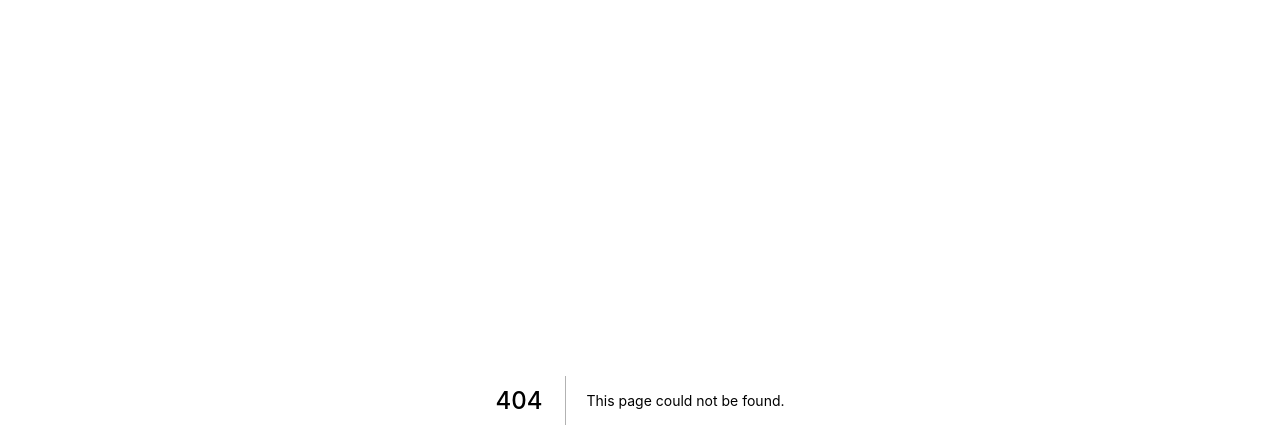
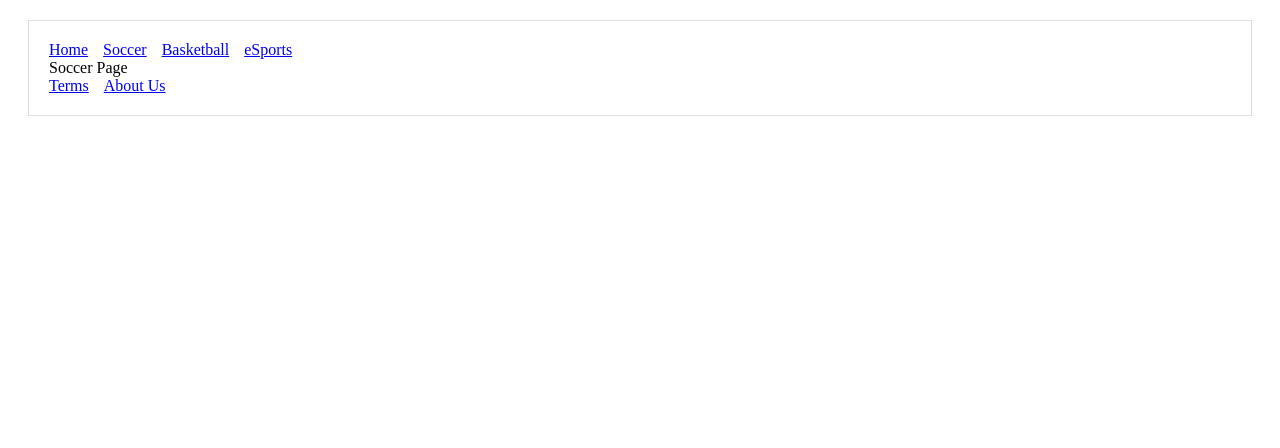
Before and after one commit to score247/prgressive-web-app, a Next.js app: page /soccer in a window 1280 px wide. Before the commit this address had no page. Shown: the top 448 px of the page. Built offline with nearby package versions, Linux system fonts and the light colour scheme.

Commit message:
00000 - update pages

```diff
--- a/components/shared/Footer.tsx
+++ b/components/shared/Footer.tsx
@@ -1,5 +1,5 @@
-import * as React from 'react';
-import Link from 'next/link';
+import * as React from "react";
+import Link from "next/link";
 
 const linkStyle = {
   marginRight: 15
@@ -7,10 +7,10 @@ const linkStyle = {
 
 const Footer = () => (
   <div>
-        <Link href="/index">
+    <Link href="/">
       <a style={linkStyle}>Terms</a>
     </Link>
-        <Link href="/soccer/soccer">
+    <Link href="/soccer">
       <a style={linkStyle}>About Us</a>
     </Link>
   </div>
--- a/components/shared/Header.tsx
+++ b/components/shared/Header.tsx
@@ -1,5 +1,5 @@
-import * as React from 'react';
-import Link from 'next/link';
+import * as React from "react";
+import Link from "next/link";
 
 const linkStyle = {
   marginRight: 15
@@ -7,16 +7,16 @@ const linkStyle = {
 
 const Header = () => (
   <div>
-        <Link href="/index">
+    <Link href="/">
       <a style={linkStyle}>Home</a>
     </Link>
-        <Link href="/soccer/soccer">
+    <Link href="/soccer">
       <a style={linkStyle}>Soccer</a>
     </Link>
-        <Link href="/basketball/basketball">
+    <Link href="/basketball">
       <a style={linkStyle}>Basketball</a>
     </Link>
-        <Link href="/esports/esports">
+    <Link href="/esports">
       <a style={linkStyle}>eSports</a>
     </Link>
   </div>
--- /dev/null
+++ b/pages/soccer/index.tsx
@@ -0,0 +1,11 @@
+import * as React from "react";
+import { NextPage } from "next";
+import Layout from "../../components/shared/Layout";
+
+const SoccerPage: NextPage = () => (
+  <Layout>
+    <div>Soccer Page</div>
+  </Layout>
+);
+
+export default SoccerPage;
```
Also changed, not shown: components/shared/Layout.tsx (+7 -9 lines), pages/basketball/Basketball.tsx (deleted, +0 -11 lines), pages/basketball/index.tsx (added, +11 -0 lines), pages/esports/ESports.tsx (deleted, +0 -11 lines), pages/esports/index.tsx (added, +11 -0 lines), pages/soccer/Soccer.tsx (deleted, +0 -11 lines). Lines whose indentation alone changed are shown as unchanged.
